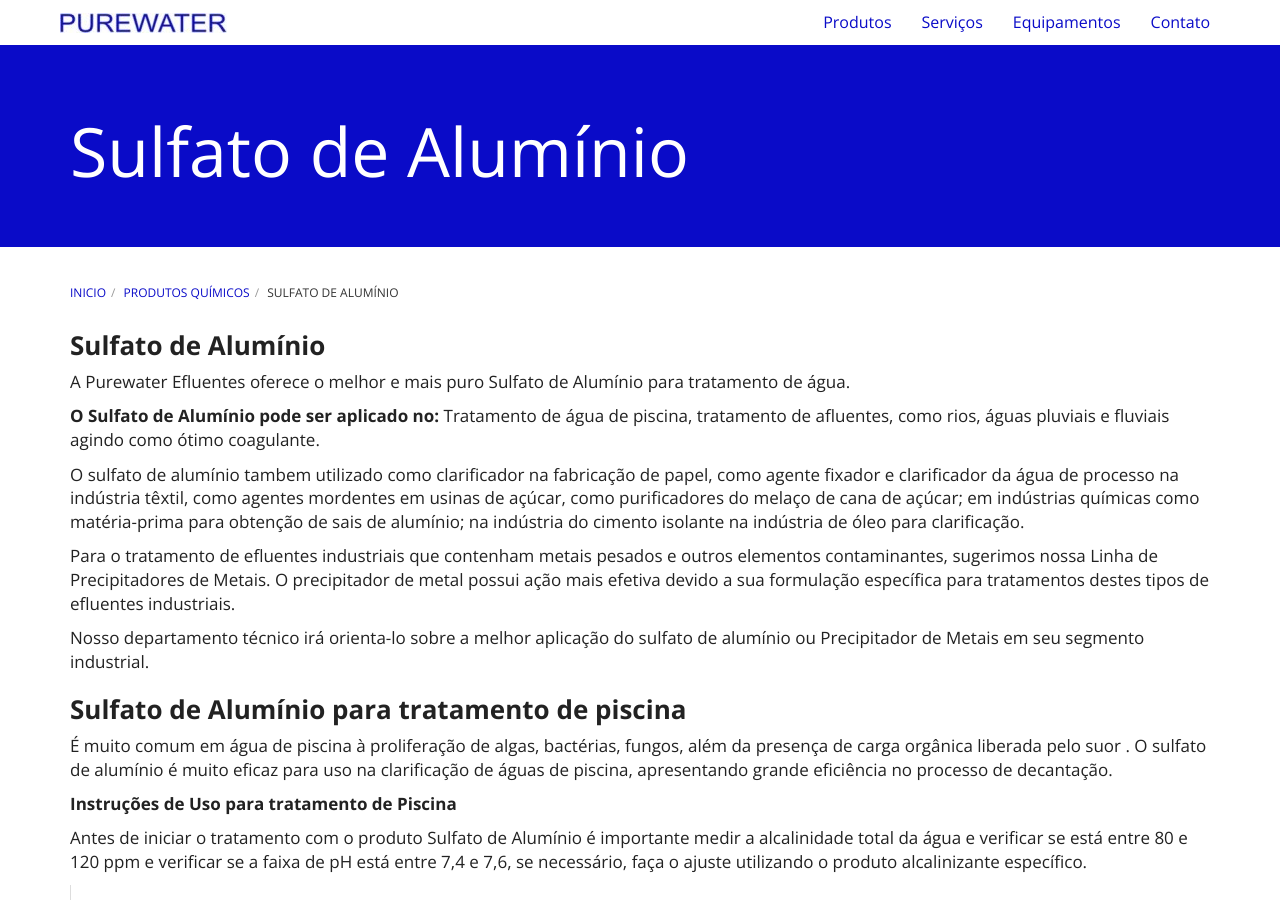
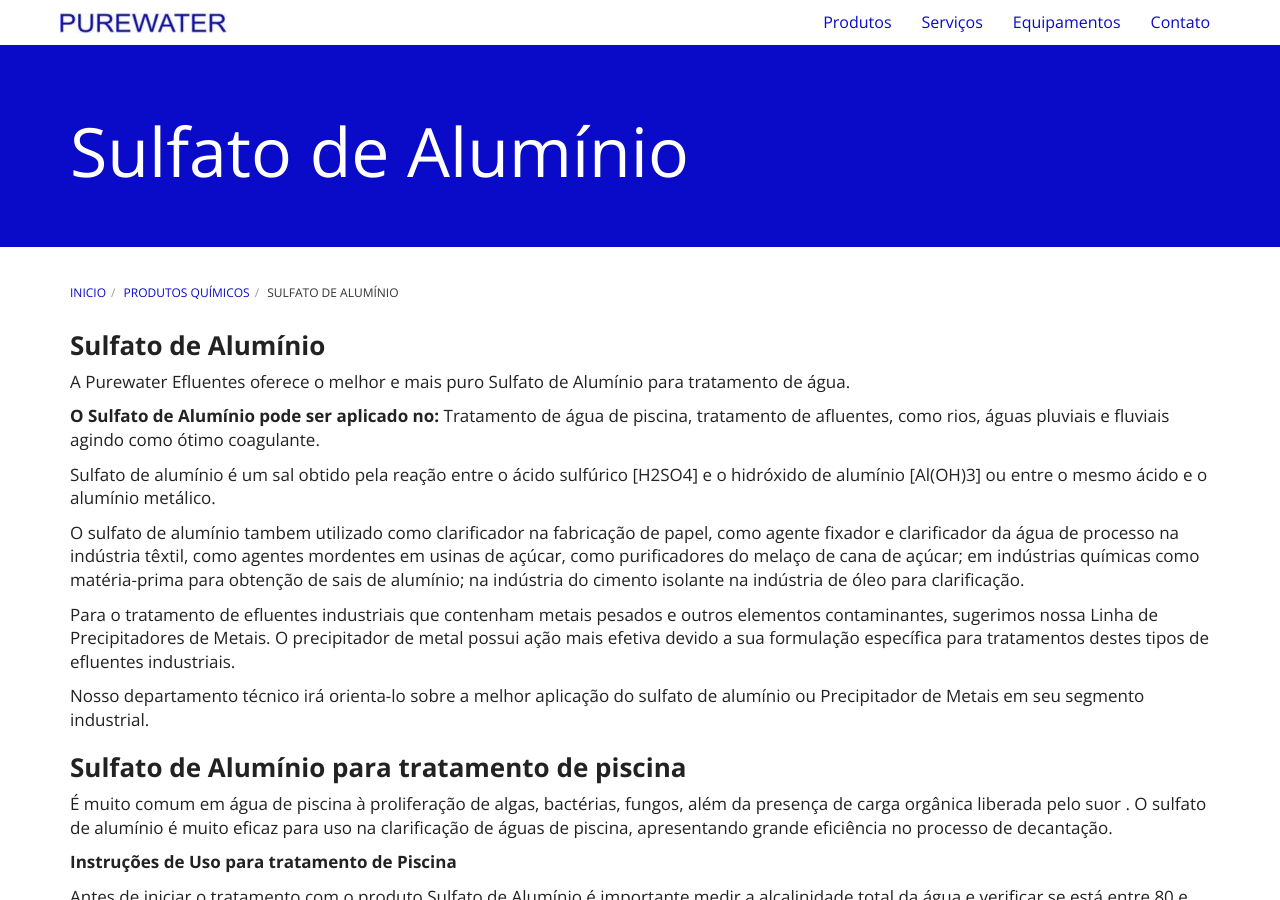
Before and after one commit to purewaterefluentes/purewaterefluentes.github.io, a Jekyll site: the page built from produtos/sulfato-de-aluminio.md, in a window 1280 px wide and 900 px high. Built offline with Jekyll 4.4.1, drawn with Linux system fonts in a browser that asks for light colours; nearby versions of some CDN libraries; library files that are not in the unit come from our copies.

Commit message:
Update sulfato-de-aluminio.md

```diff
--- a/produtos/sulfato-de-aluminio.md
+++ b/produtos/sulfato-de-aluminio.md
@@ -9,6 +9,8 @@
 A Purewater Efluentes oferece o melhor e mais puro Sulfato de Alumínio para tratamento de água.
 
 **O Sulfato de Alumínio pode ser aplicado no:** Tratamento de água de piscina, tratamento de afluentes, como rios, águas pluviais e fluviais agindo como ótimo coagulante.
+
+Sulfato de alumínio é um sal obtido pela reação entre o ácido sulfúrico [H2SO4] e o hidróxido de alumínio [Al(OH)3] ou entre o mesmo ácido e o alumínio metálico.
 
 O sulfato de alumínio tambem utilizado como clarificador na fabricação de papel, como agente fixador e clarificador da água de processo na indústria têxtil, como agentes mordentes em usinas de açúcar, como purificadores do melaço de cana de açúcar; em indústrias químicas como matéria-prima para obtenção de sais de alumínio; na indústria do cimento isolante na indústria de óleo para clarificação.
 
```
